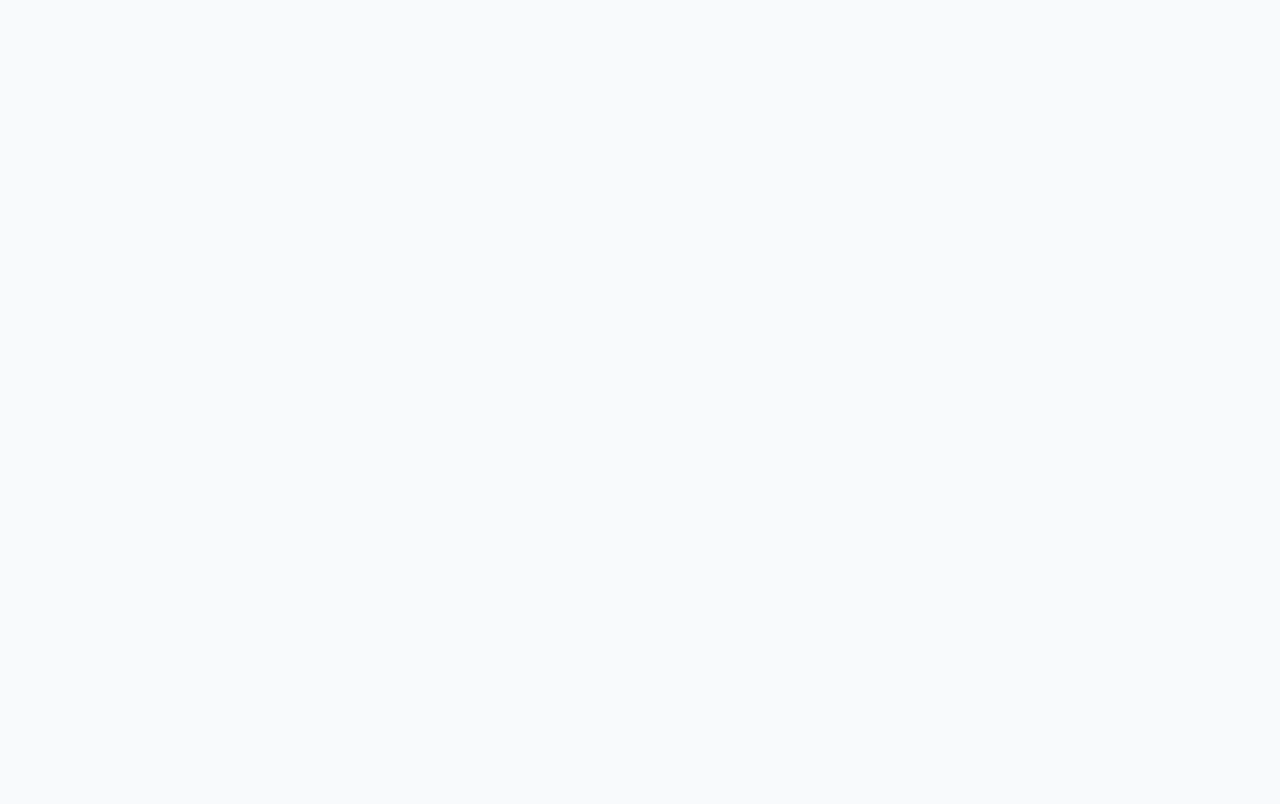
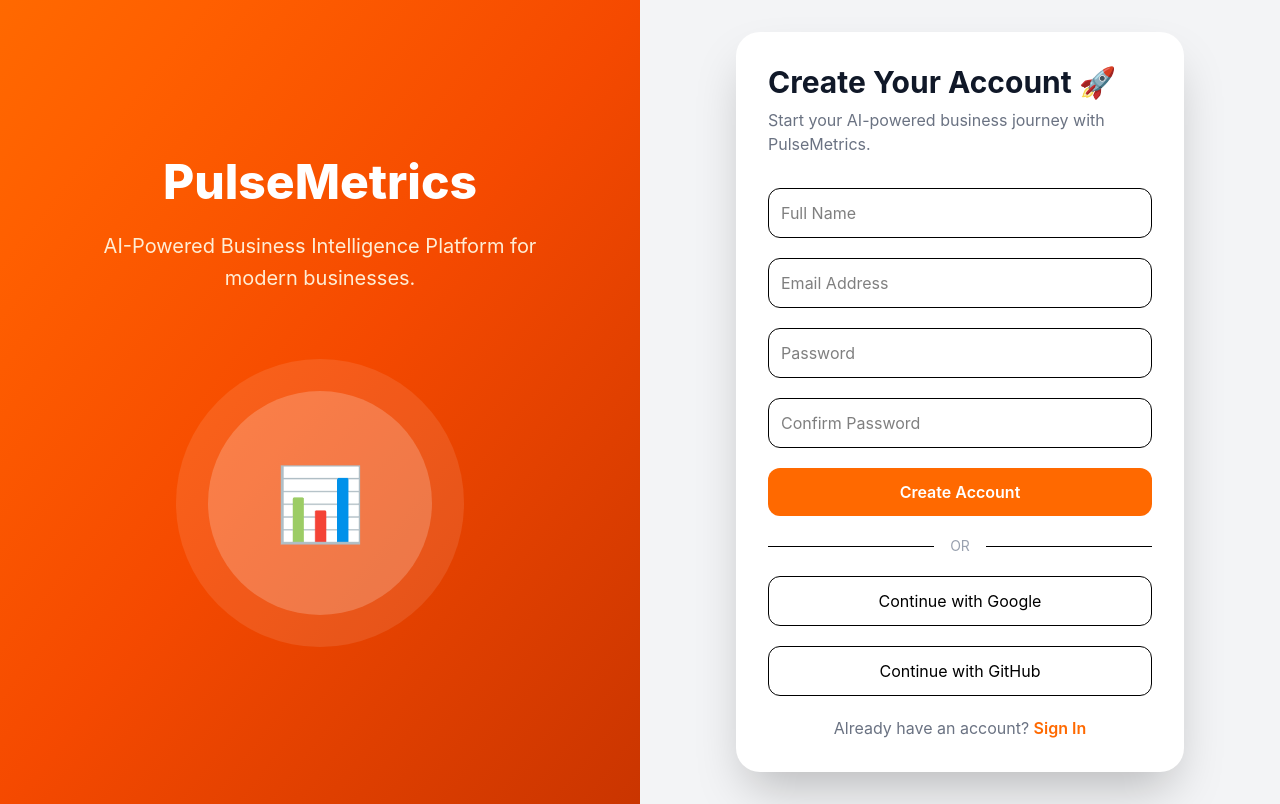
Before and after one commit to gauravsatpute0809/PulseTracker, a React app in the folder frontend/: page /register in a window 1280 px wide. Before the commit this address had no page. Built offline with nearby package versions, Linux system fonts and the light colour scheme; the HTML template or start-up script is replaced by a standard one.

Commit message:
complete authentication and frontend phase

```diff
--- a/frontend/src/App.jsx
+++ b/frontend/src/App.jsx
@@ -8,6 +8,11 @@ import Customers from "./pages/Customers";
 import Orders from "./pages/Orders";
 import Reports from "./pages/Reports";
 import Settings from "./pages/Settings";
+import Login from "./pages/Login";
+import Register from "./pages/Register";
+import ForgotPassword from "./pages/ForgotPassword";
+import ResetPassword from "./pages/ResetPassword";
+
 
 
 function App() {
@@ -49,6 +54,22 @@ function App() {
         path="/settings"
         element={<Settings />} />
 
+        <Route
+        path="/login"
+        element={<Login />} />
+
+        <Route
+        path="/register"
+        element={<Register />} />
+
+        <Route
+        path="/forgot-password"
+        element={<ForgotPassword />} />
+
+        <Route
+        path="/reset-password"
+        element={<ResetPassword />} />
+
       </Routes>
     </BrowserRouter>
   );
--- /dev/null
+++ b/frontend/src/components/AuthLayout.jsx
@@ -0,0 +1,41 @@
+function AuthLayout({ title, subtitle, children }) {
+  return (
+    <div className="min-h-screen grid lg:grid-cols-2 bg-gray-100">
+      {/* Left Side */}
+      <div className="hidden lg:flex flex-col justify-center items-center bg-gradient-to-br from-orange-500 via-orange-600 to-orange-700 text-white p-12">
+        <h1 className="text-5xl font-extrabold mb-6">
+          PulseMetrics
+        </h1>
+
+        <p className="text-xl text-orange-100 text-center max-w-md leading-relaxed">
+          AI-Powered Business Intelligence Platform for modern businesses.
+        </p>
+
+        <div className="mt-16">
+          <div className="w-72 h-72 rounded-full bg-white/10 flex items-center justify-center">
+            <div className="w-56 h-56 rounded-full bg-white/20 flex items-center justify-center">
+              <div className="text-7xl">📊</div>
+            </div>
+          </div>
+        </div>
+      </div>
+
+      {/* Right Side */}
+      <div className="flex items-center justify-center p-8">
+        <div className="w-full max-w-md bg-white rounded-3xl shadow-2xl p-8">
+          <h2 className="text-3xl font-bold text-gray-900">
+            {title}
+          </h2>
+
+          <p className="text-gray-500 mt-2 mb-8">
+            {subtitle}
+          </p>
+
+          {children}
+        </div>
+      </div>
+    </div>
+  );
+}
+
+export default AuthLayout;
--- /dev/null
+++ b/frontend/src/components/ForgotPasswordForm.jsx
@@ -0,0 +1,31 @@
+import { Link } from "react-router-dom";
+
+function ForgotPasswordForm() {
+  return (
+    <form className="space-y-6">
+      <input
+        type="email"
+        placeholder="Enter your email address"
+        className="w-full border rounded-xl p-3 focus:ring-2 focus:ring-orange-400 outline-none"
+      />
+
+      <button
+        type="submit"
+        className="w-full bg-orange-500 hover:bg-orange-600 text-white py-3 rounded-xl font-semibold transition"
+      >
+        Send Reset Link
+      </button>
+
+      <p className="text-center">
+        <Link
+          to="/login"
+          className="text-orange-500 font-semibold hover:underline"
+        >
+          ← Back to Login
+        </Link>
+      </p>
+    </form>
+  );
+}
+
+export default ForgotPasswordForm;
--- /dev/null
+++ b/frontend/src/components/LoginForm.jsx
@@ -0,0 +1,71 @@
+import { Link } from "react-router-dom";
+
+function LoginForm() {
+  return (
+    <form className="space-y-5">
+      <input
+        type="email"
+        placeholder="Email Address"
+        className="w-full border rounded-xl p-3 focus:ring-2 focus:ring-orange-400 outline-none"
+      />
+
+      <input
+        type="password"
+        placeholder="Password"
+        className="w-full border rounded-xl p-3 focus:ring-2 focus:ring-orange-400 outline-none"
+      />
+
+      <div className="flex justify-between items-center text-sm">
+        <label className="flex items-center gap-2">
+          <input type="checkbox" />
+          Remember me
+        </label>
+
+        <Link
+          to="/forgot-password"
+          className="text-orange-500 hover:underline"
+        >
+          Forgot Password?
+        </Link>
+      </div>
+
+      <button
+        className="w-full bg-orange-500 hover:bg-orange-600 text-white py-3 rounded-xl font-semibold transition"
+      >
+        Sign In
+      </button>
+
+      <div className="flex items-center gap-4">
+        <hr className="flex-1" />
+        <span className="text-gray-400 text-sm">OR</span>
+        <hr className="flex-1" />
+      </div>
+
+      <button
+        type="button"
+        className="w-full border py-3 rounded-xl hover:bg-gray-50 transition"
+      >
+        Continue with Google
+      </button>
+
+      <button
+        type="button"
+        className="w-full border py-3 rounded-xl hover:bg-gray-50 transition"
+      >
+        Continue with GitHub
+      </button>
+
+      <p className="text-center text-gray-500">
+        Don't have an account?{" "}
+        <Link
+          to="/register"
+          className="text-orange-500 font-semibold hover:underline"
+        >
+          Register
+        </Link>
+      </p>
+    </form>
+  );
+}
+
+export default LoginForm;
--- /dev/null
+++ b/frontend/src/components/RegisterForm.jsx
@@ -0,0 +1,70 @@
+import { Link } from "react-router-dom";
+
+function RegisterForm() {
+  return (
+    <form className="space-y-5">
+      <input
+        type="text"
+        placeholder="Full Name"
+        className="w-full border rounded-xl p-3 focus:ring-2 focus:ring-orange-400 outline-none"
+      />
+
+      <input
+        type="email"
+        placeholder="Email Address"
+        className="w-full border rounded-xl p-3 focus:ring-2 focus:ring-orange-400 outline-none"
+      />
+
+      <input
+        type="password"
+        placeholder="Password"
+        className="w-full border rounded-xl p-3 focus:ring-2 focus:ring-orange-400 outline-none"
+      />
+
+      <input
+        type="password"
+        placeholder="Confirm Password"
+        className="w-full border rounded-xl p-3 focus:ring-2 focus:ring-orange-400 outline-none"
+      />
+
+      <button
+        type="submit"
+        className="w-full bg-orange-500 hover:bg-orange-600 text-white py-3 rounded-xl font-semibold transition"
+      >
+        Create Account
+      </button>
+
+      <div className="flex items-center gap-4">
+        <hr className="flex-1" />
+        <span className="text-gray-400 text-sm">OR</span>
+        <hr className="flex-1" />
+      </div>
+
+      <button
+        type="button"
+        className="w-full border py-3 rounded-xl hover:bg-gray-50 transition"
+      >
+        Continue with Google
+      </button>
+
+      <button
+        type="button"
+        className="w-full border py-3 rounded-xl hover:bg-gray-50 transition"
+      >
+        Continue with GitHub
+      </button>
+
+      <p className="text-center text-gray-500">
+        Already have an account?{" "}
+        <Link
+          to="/login"
+          className="text-orange-500 font-semibold hover:underline"
+        >
+          Sign In
+        </Link>
+      </p>
+    </form>
+  );
+}
+
+export default RegisterForm;
--- /dev/null
+++ b/frontend/src/components/ResetPasswordForm.jsx
@@ -0,0 +1,37 @@
+import { Link } from "react-router-dom";
+
+function ResetPasswordForm() {
+  return (
+    <form className="space-y-5">
+      <input
+        type="password"
+        placeholder="New Password"
+        className="w-full border rounded-xl p-3 focus:ring-2 focus:ring-orange-400 outline-none"
+      />
+
+      <input
+        type="password"
+        placeholder="Confirm Password"
+        className="w-full border rounded-xl p-3 focus:ring-2 focus:ring-orange-400 outline-none"
+      />
+
+      <button
+        type="submit"
+        className="w-full bg-orange-500 hover:bg-orange-600 text-white py-3 rounded-xl font-semibold transition"
+      >
+        Reset Password
+      </button>
+
+      <p className="text-center">
+        <Link
+          to="/login"
+          className="text-orange-500 font-semibold hover:underline"
+        >
+          Back to Login
+        </Link>
+      </p>
+    </form>
+  );
+}
+
+export default ResetPasswordForm;
--- /dev/null
+++ b/frontend/src/pages/ForgotPassword.jsx
@@ -0,0 +1,15 @@
+import AuthLayout from "../components/AuthLayout";
+import ForgotPasswordForm from "../components/ForgotPasswordForm";
+
+function ForgotPassword() {
+  return (
+    <AuthLayout
+      title="Forgot Password?"
+      subtitle="Enter your email address and we'll send you a password reset link."
+    >
+      <ForgotPasswordForm />
+    </AuthLayout>
+  );
+}
+
+export default ForgotPassword;
--- /dev/null
+++ b/frontend/src/pages/Login.jsx
@@ -0,0 +1,15 @@
+import AuthLayout from "../components/AuthLayout";
+import LoginForm from "../components/LoginForm";
+
+function Login() {
+  return (
+    <AuthLayout
+      title="Welcome Back 👋"
+      subtitle="Sign in to continue to PulseMetrics."
+    >
+      <LoginForm />
+    </AuthLayout>
+  );
+}
+
+export default Login;
--- /dev/null
+++ b/frontend/src/pages/Register.jsx
@@ -0,0 +1,15 @@
+import AuthLayout from "../components/AuthLayout";
+import RegisterForm from "../components/RegisterForm";
+
+function Register() {
+  return (
+    <AuthLayout
+      title="Create Your Account 🚀"
+      subtitle="Start your AI-powered business journey with PulseMetrics."
+    >
+      <RegisterForm />
+    </AuthLayout>
+  );
+}
+
+export default Register;
--- /dev/null
+++ b/frontend/src/pages/ResetPassword.jsx
@@ -0,0 +1,15 @@
+import AuthLayout from "../components/AuthLayout";
+import ResetPasswordForm from "../components/ResetPasswordForm";
+
+function ResetPassword() {
+  return (
+    <AuthLayout
+      title="Reset Password"
+      subtitle="Create a strong new password for your account."
+    >
+      <ResetPasswordForm />
+    </AuthLayout>
+  );
+}
+
+export default ResetPassword;
```
